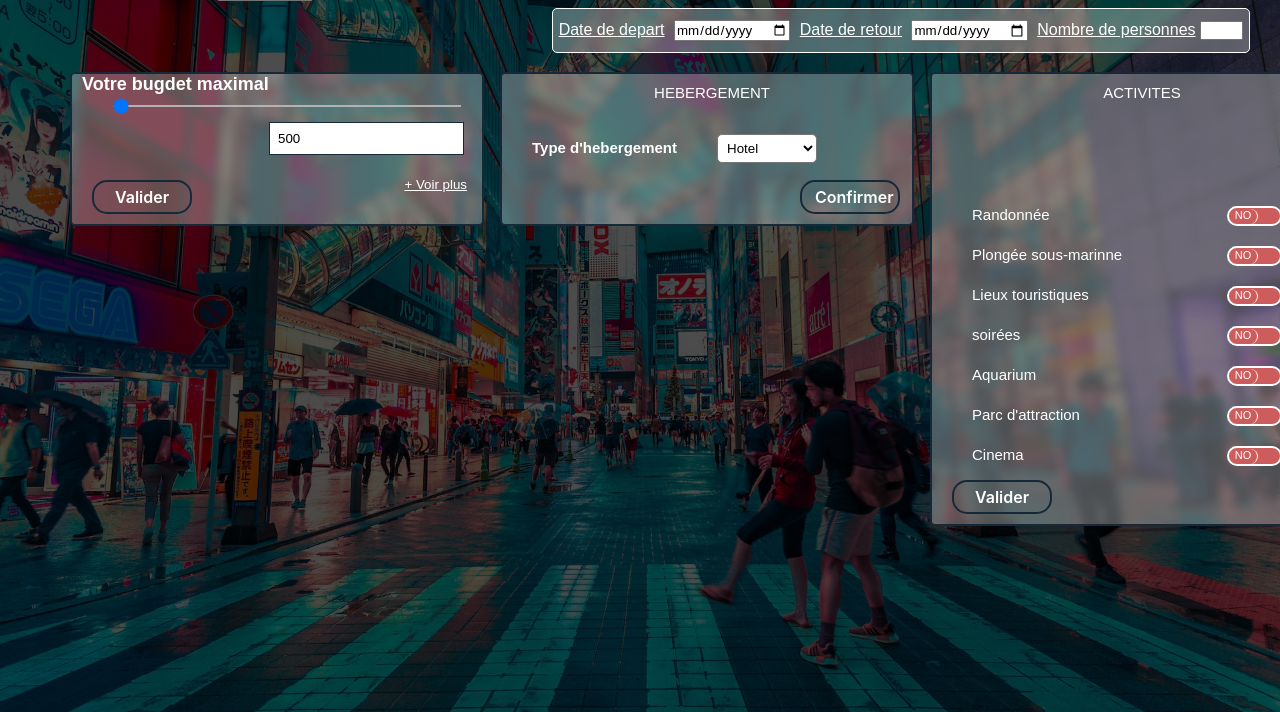
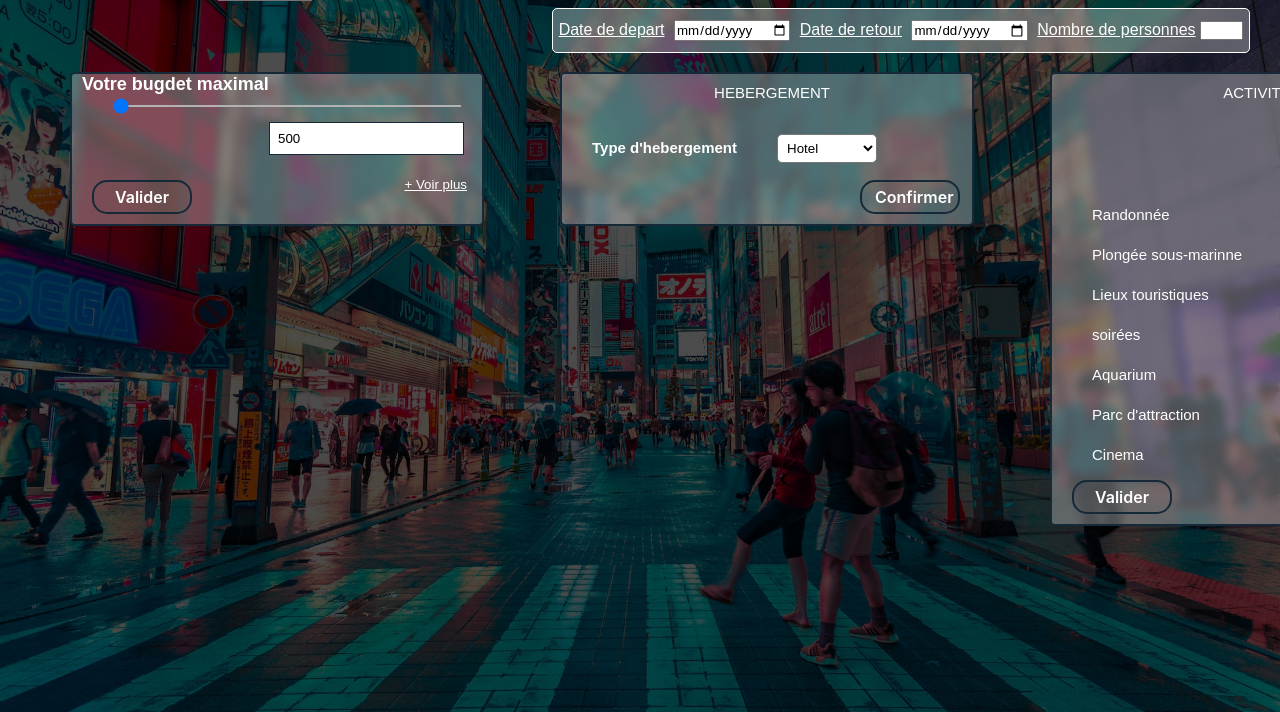
Before and after one commit to RacimFethallah/Travlan, a PHP site: page /Travlan/Travlan_plan.php in a window 1280 px wide. Shown: the part 88-800 px from the top of the page. Run offline with PHP 8.4, Linux system fonts and the light colour scheme; some libraries are stand-ins or nearby versions.

Commit message:
style changes

```diff
--- a/Travlan.css
+++ b/Travlan.css
@@ -1167,11 +1167,11 @@ input[type=range]::-moz-range-thumb {
 #Hebergement_container_logement,
 #Hebergement_container_hotel,
 #Hebergement_container_hotel2 {
-  left: 500px;
+  left: 560px;
 }
 
 #Activité_container {
-  left: 930px;
+  left: 1050px;
 }
 
 #Bg_con>label {
--- a/Travlan.js
+++ b/Travlan.js
@@ -109,7 +109,6 @@ closeLogin.addEventListener('click', () => {
 
 
 // Check if there's a stored password in the cookie
-
 if (storedPassword) {
     // Set the password input value to the stored password
     passwordInput.value = storedPassword;
--- a/search.php
+++ b/search.php
@@ -9,7 +9,7 @@ include_once 'header.php';
         Filtres
         <button id="resetFiltersButton">Reset</button>
     </h2>
-    <form action="filter.php" method="GET">
+    <form action="filter.php" method="GET" id="filterForm">
         <!-- Filter options, checkboxes, dropdowns, etc. -->
         <label>
             <input type="checkbox" name="filter1" value="value1">
--- a/searchPage.js
+++ b/searchPage.js
@@ -12,6 +12,11 @@ const bigSearchBar = document.getElementById('searchBarB');
 const bigResultsContainer = document.getElementById('resultsContainerB');
 const searchForm = document.getElementById('searchform');
 const spanTitle = document.getElementById('resulttitle');
+
+const resetFiltersButton = document.getElementById('resetFiltersButton');
+const filterForm = document.getElementById('filterForm');
+
+
 
 //pour verifier si on se trouve dans la page search
 if (location.href.indexOf('search') !== -1) {
@@ -56,6 +61,13 @@ if (location.href.indexOf('search') !== -1) {
 
 
 
+    resetFiltersButton.addEventListener('click', function(event) {
+        event.preventDefault();
+        filterForm.reset();
+      });
+
+
+
 
 
 
```
